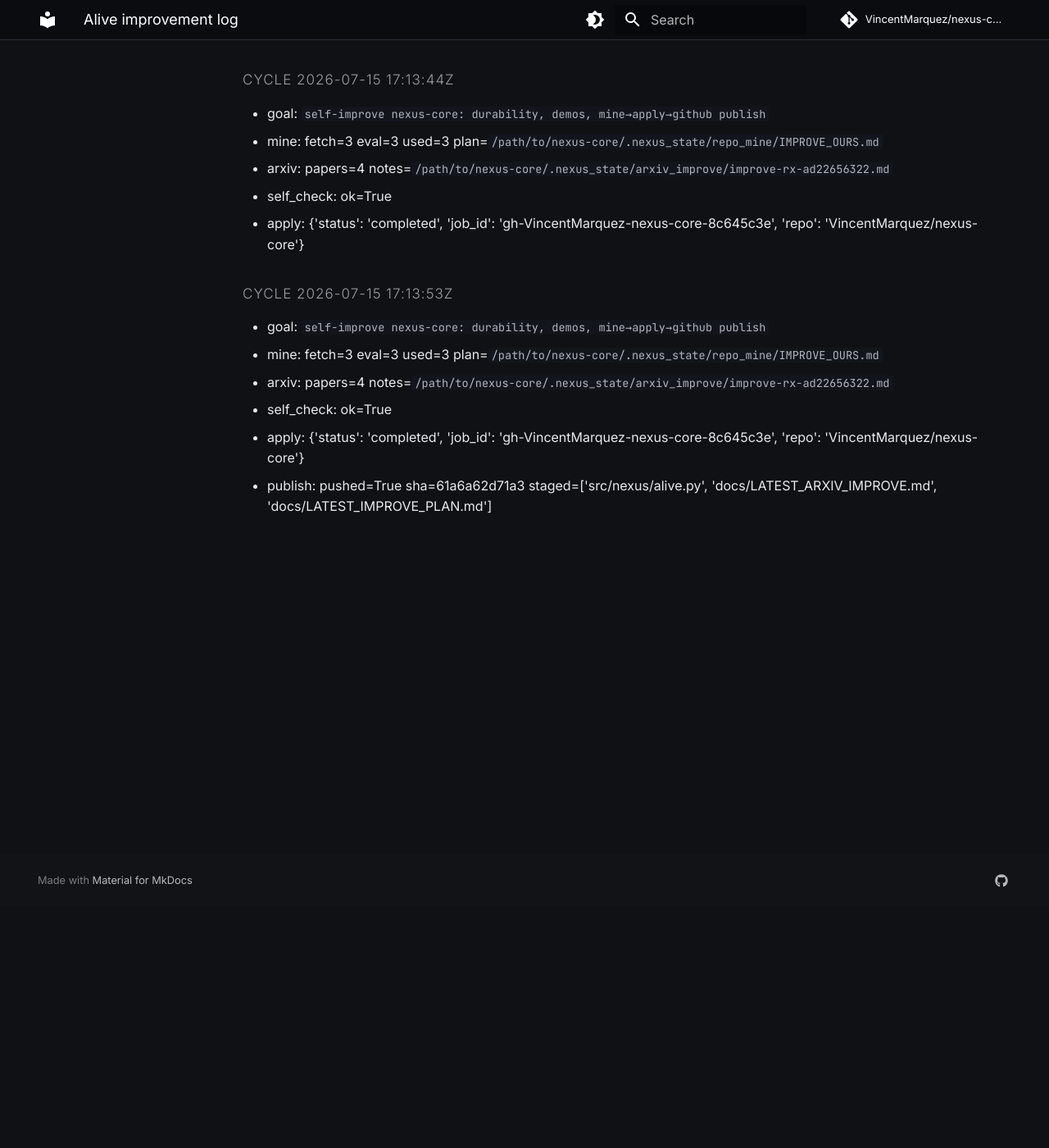
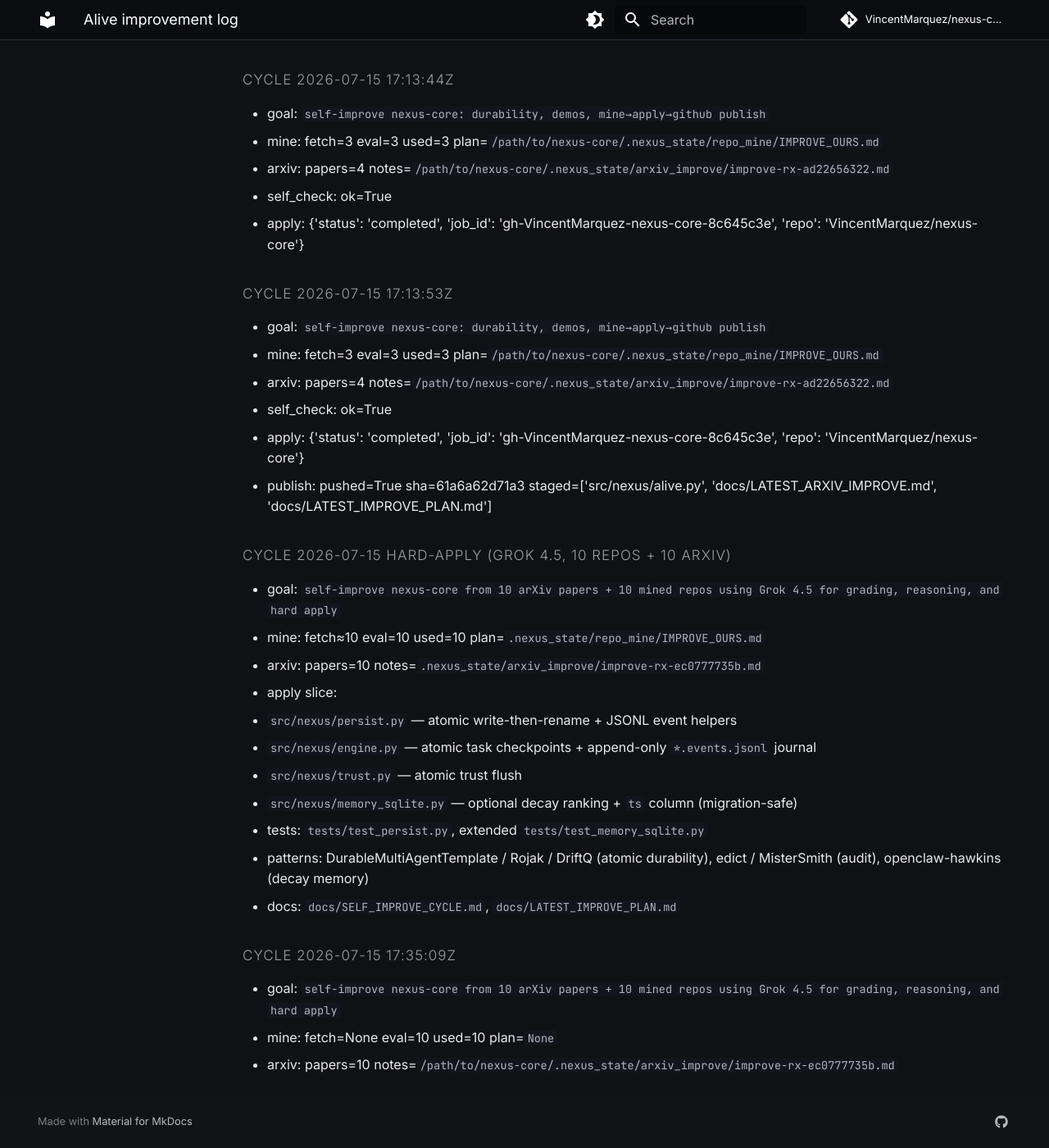
Before and after one commit to VincentMarquez/nexus-core, an MkDocs documentation site: the page built from docs/ALIVE_IMPROVEMENTS.md, in a window 1280 px wide and 1400 px high, scrolled down 294 px. Shown: the whole window at 82% size. Built offline with MkDocs 1.6.1 and Material for MkDocs 9.7.7, drawn with Linux system fonts in a browser that asks for light colours; comment, search, counter and statistics services are not loaded; before the commit the page ends 1013 px from its top, so only the background shows below that.

Commit message:
docs: append full-cycle improvements log (10 arxiv + 10 repos)

```diff
--- a/docs/ALIVE_IMPROVEMENTS.md
+++ b/docs/ALIVE_IMPROVEMENTS.md
@@ -20,3 +20,21 @@ Auto-appended by `nexus alive` when self-improve runs. Safe to commit; no secret
 - self_check: ok=True
 - apply: {'status': 'completed', 'job_id': 'gh-VincentMarquez-nexus-core-8c645c3e', 'repo': 'VincentMarquez/nexus-core'}
 - publish: pushed=True sha=61a6a62d71a3 staged=['src/nexus/alive.py', 'docs/LATEST_ARXIV_IMPROVE.md', 'docs/LATEST_IMPROVE_PLAN.md']
+
+## Cycle 2026-07-15 hard-apply (Grok 4.5, 10 repos + 10 arXiv)
+- goal: `self-improve nexus-core from 10 arXiv papers + 10 mined repos using Grok 4.5 for grading, reasoning, and hard apply`
+- mine: fetch≈10 eval=10 used=10 plan=`.nexus_state/repo_mine/IMPROVE_OURS.md`
+- arxiv: papers=10 notes=`.nexus_state/arxiv_improve/improve-rx-ec0777735b.md`
+- apply slice:
+  - `src/nexus/persist.py` — atomic write-then-rename + JSONL event helpers
+  - `src/nexus/engine.py` — atomic task checkpoints + append-only `*.events.jsonl` journal
+  - `src/nexus/trust.py` — atomic trust flush
+  - `src/nexus/memory_sqlite.py` — optional decay ranking + `ts` column (migration-safe)
+  - tests: `tests/test_persist.py`, extended `tests/test_memory_sqlite.py`
+- patterns: DurableMultiAgentTemplate / Rojak / DriftQ (atomic durability), edict / MisterSmith (audit), openclaw-hawkins (decay memory)
+- docs: `docs/SELF_IMPROVE_CYCLE.md`, `docs/LATEST_IMPROVE_PLAN.md`
+
+## Cycle 2026-07-15 17:35:09Z
+- goal: `self-improve nexus-core from 10 arXiv papers + 10 mined repos using Grok 4.5 for grading, reasoning, and hard apply`
+- mine: fetch=None eval=10 used=10 plan=`None`
+- arxiv: papers=10 notes=`/path/to/nexus-core/.nexus_state/arxiv_improve/improve-rx-ec0777735b.md`
```
